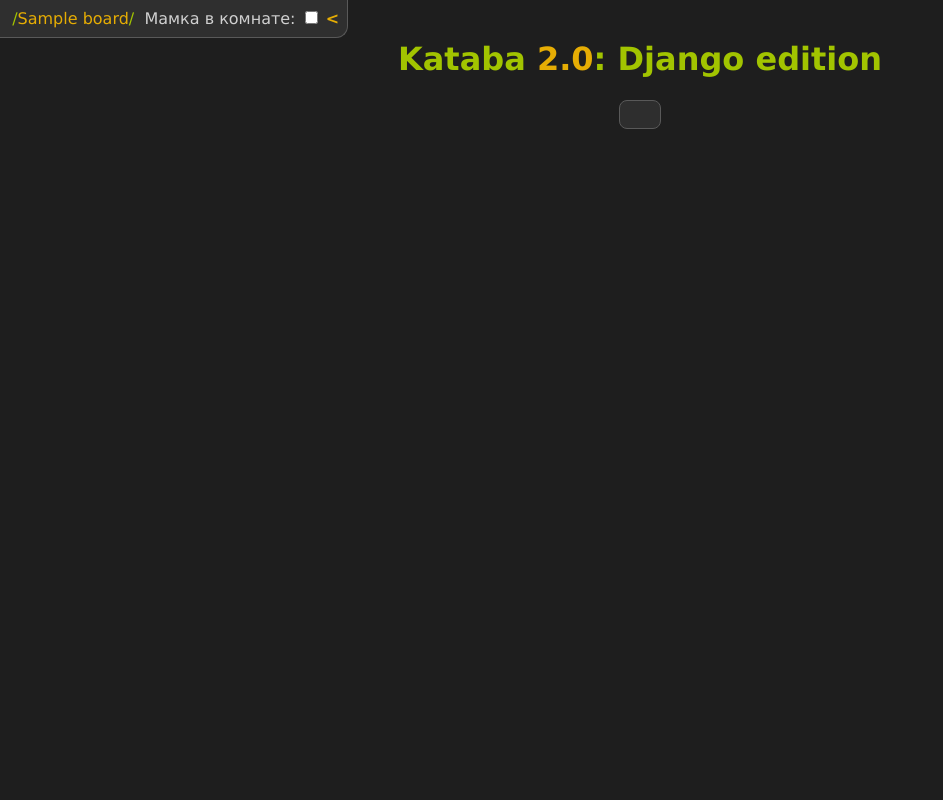
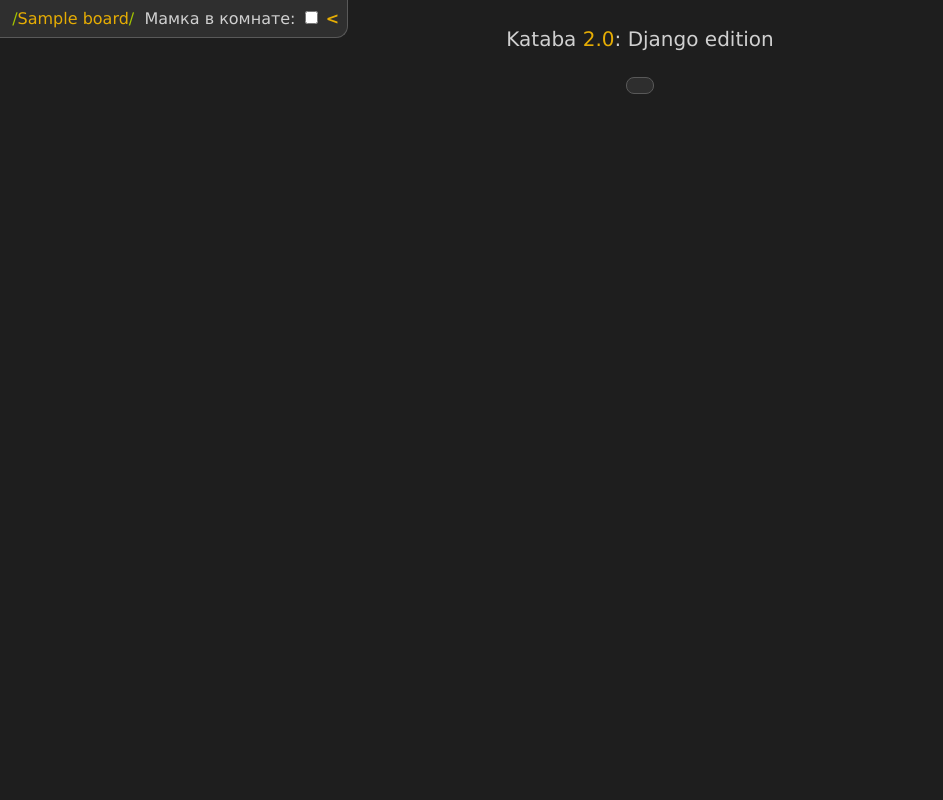
Before and after one commit to ilya-m32/kataba, a Django app: template kataba/templates/base_board.html in a window 1280 px wide. Shown: the whole page, without its empty margins (0-943 px from the left). Run offline with Django 3.2, Linux system fonts and the light colour scheme; the template is opened without the code that fills it: values that come from a table or form of the project are taken from there, others are empty; tables that the repository leaves empty hold one stand-in row (values such as "Sample post"); some libraries are stand-ins or nearby versions.

Commit message:
Bugfixes

```diff
--- a/kataba/board/static/board/style.css
+++ b/kataba/board/static/board/style.css
@@ -17,7 +17,13 @@ h1,h2,h3 {
 	min-height: 100%;
 	height: auto !important;
 	height: 100%;
-	margin: 0 auto -30px;
+	margin: 0 auto -50px;
+}
+
+div.title {
+	font-size: 20px;
+	padding-top: 20pt;
+	margin-bottom: 20pt;
 }
 
 #header {
@@ -79,11 +85,6 @@ div.thread, div.post, #div_form {
 	overflow: auto;
 	padding-bottom: 10pt;
 }
-
-#div_form {
-	min-height: 0;
-}
-
 
 div.thread {
 	margin: 1em 0.8em 0.8em 0.8em;
@@ -167,8 +168,9 @@ div.img_cont {
 #div_form {
 	display: table;
 	margin: 0 auto 15pt auto;
-	padding: 10pt 15pt 10pt 15pt;
+	padding: 5pt 10pt 6pt 10pt;
 	text-align: center;
+	min-height: 0;
 }
 
 #div_form table {
@@ -242,5 +244,5 @@ span.spoiler:hover {
 }
 
 #footer_wrapper, div.push {
-	height: 30px;
+	height: 50px;
 }
--- a/kataba/templates/base_board.html
+++ b/kataba/templates/base_board.html
@@ -15,9 +15,7 @@
 	</div>
 	<span id='switch'>&lt;</span>
 </div>
-<br>
-<div class='fullcenter'><h1>Kataba <span class='orange'>2.0</span>: Django edition</h1></div>
-
+<div class='fullcenter title'>Kataba <span class='orange'>2.0</span>: Django edition</div>
 <div id='div_form'>
 	<form method="post" id='send_form' enctype="multipart/form-data">
 		{% csrf_token %}
```
